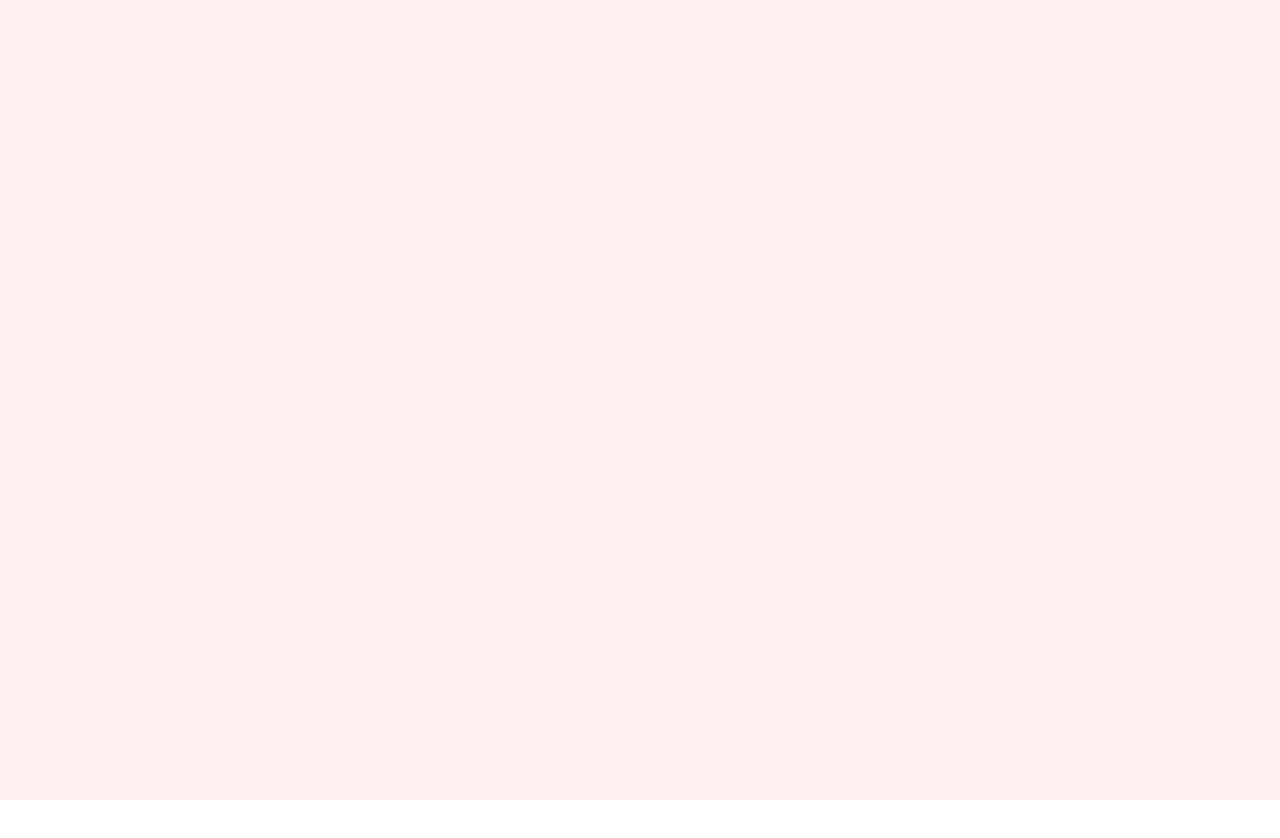
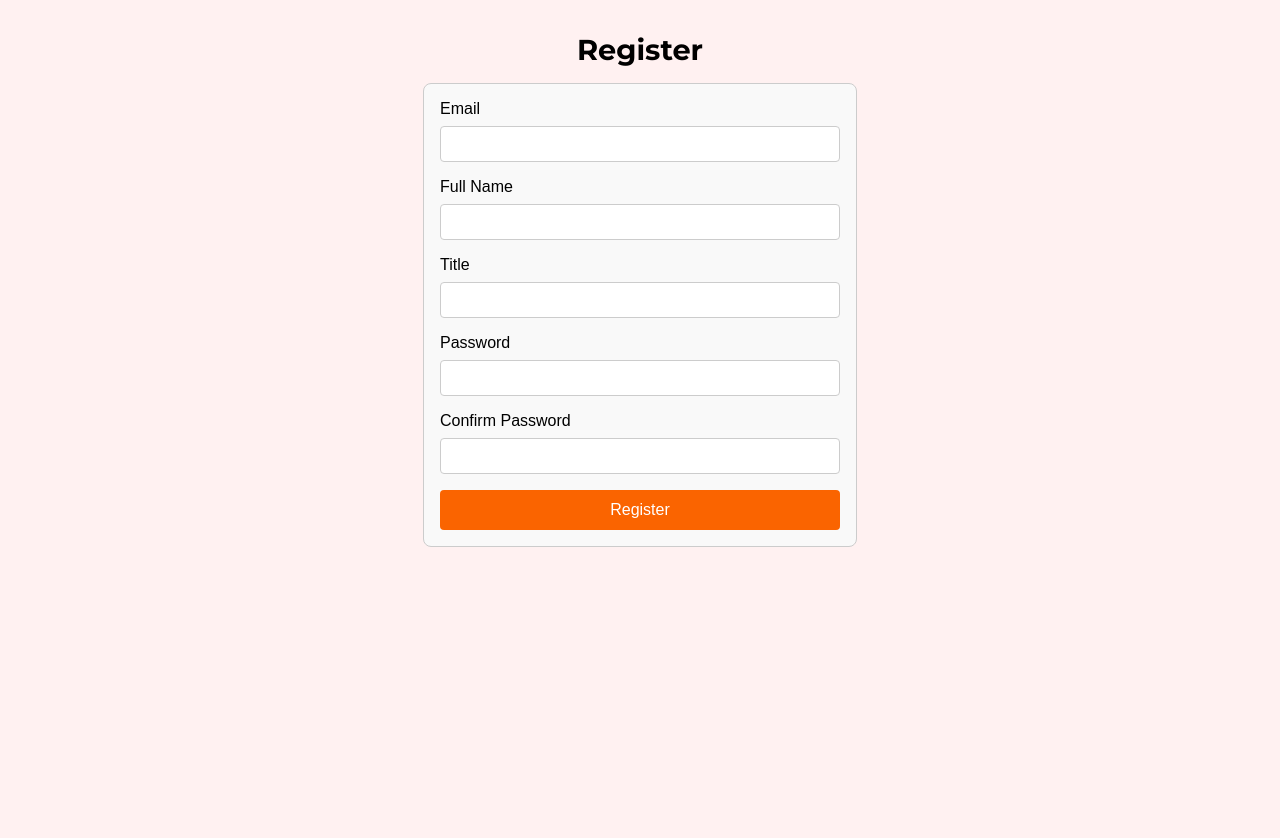
Before and after one commit to nandiiniip/task-frontend, a React (Create React App) app: page /signup in a window 1280 px wide. Before the commit this address had no page. Shown: the top 838 px of the page. Before the commit the page ends 800 px from the top, so only its background shows below. Built offline with nearby package versions, Linux system fonts and the light colour scheme.

Commit message:
register page done

```diff
--- a/package.json
+++ b/package.json
@@ -10,6 +10,7 @@
     "cra-template": "1.2.0",
     "react": "^19.0.0",
     "react-dom": "^19.0.0",
+    "react-hook-form": "^7.54.2",
     "react-router-dom": "^7.1.3",
     "react-scripts": "5.0.1",
     "web-vitals": "^4.2.4"
--- a/src/App.js
+++ b/src/App.js
@@ -1,6 +1,6 @@
 import React from "react";
 import "./App.css";
-import { HomePage } from "./pages";
+import { HomePage, RegisterPage } from "./pages";
 import { Route, Routes } from "react-router-dom";
 
 function App() {
@@ -8,6 +8,7 @@ function App() {
     <div className="App">
       <Routes>
         <Route path="/" element={<HomePage />} />
+        <Route path="/signup" element={<RegisterPage />} />
       </Routes>
     </div>
   );
--- /dev/null
+++ b/src/pages/RegisterPage/RegisterPage.css
@@ -0,0 +1,66 @@
+.register__container {
+  font-family: Arial, sans-serif;
+  padding: 2rem;
+  display: flex;
+  flex-direction: column;
+  align-items: center;
+  background-color: #fff1f1;
+  min-height: 100vh;
+}
+
+.register__title {
+  font-size: 1.8rem;
+  text-align: center;
+  margin-bottom: 1rem;
+  font-family: var(--secondary-font);
+}
+
+.register__form {
+  display: flex;
+  flex-direction: column;
+  gap: 1rem;
+  max-width: 400px;
+  width: 100%;
+  padding: 1rem;
+  border: 1px solid #ccc;
+  border-radius: 8px;
+  background-color: #f9f9f9;
+}
+
+.form__group {
+  display: flex;
+  flex-direction: column;
+}
+
+.form__input {
+  padding: 0.5rem;
+  margin-top: 0.5rem;
+  border: 1px solid #ccc;
+  border-radius: 4px;
+  font-size: 1rem;
+}
+
+.form__input--error {
+  border-color: red;
+}
+
+.form__error {
+  color: red;
+  font-size: 0.85rem;
+  margin-top: 0.5rem;
+}
+
+.form__button {
+  padding: 0.7rem;
+  background-color: #fa6400;
+  color: white;
+  border: none;
+  border-radius: 4px;
+  font-size: 1rem;
+  cursor: pointer;
+  transition: background-color 0.3s ease;
+}
+
+.form__button:hover {
+  background-color: #b44b04;
+}
--- /dev/null
+++ b/src/pages/RegisterPage/RegisterPage.jsx
@@ -0,0 +1,112 @@
+import React from "react";
+import { useForm } from "react-hook-form";
+import "./RegisterPage.css";
+
+const RegisterPage = () => {
+  const {
+    register,
+    handleSubmit,
+    watch,
+    reset,
+    formState: { errors },
+  } = useForm();
+
+  const password = watch("password", "");
+
+  const onSubmit = (data) => {
+    console.log("Form Data:", data);
+    alert("Registration Successful!");
+    reset();
+  };
+
+  return (
+    <div className="register__container">
+      <h2 className="register__title">Register</h2>
+      <form className="register__form" onSubmit={handleSubmit(onSubmit)}>
+        <div className="form__group">
+          <label>Email</label>
+          <input
+            type="email"
+            {...register("email", {
+              required: "Email is required",
+              pattern: {
+                value: /^[^\s@]+@[^\s@]+\.[^\s@]+$/,
+                message: "Enter a valid email",
+              },
+            })}
+            className={`form__input ${errors.email ? "form__input--error" : ""}`}
+          />
+          {errors.email && (
+            <p className="form__error">{errors.email.message}</p>
+          )}
+        </div>
+
+        <div className="form__group">
+          <label>Full Name</label>
+          <input
+            type="text"
+            {...register("fullName", { required: "Full Name is required" })}
+            className={`form__input ${errors.fullName ? "form__input--error" : ""}`}
+          />
+          {errors.fullName && (
+            <p className="form__error">{errors.fullName.message}</p>
+          )}
+        </div>
+
+        <div className="form__group">
+          <label>Title</label>
+          <input
+            type="text"
+            {...register("title", { required: "Title is required" })}
+            className={`form__input ${errors.title ? "form__input--error" : ""}`}
+          />
+          {errors.title && (
+            <p className="form__error">{errors.title.message}</p>
+          )}
+        </div>
+
+        <div className="form__group">
+          <label>Password</label>
+          <input
+            type="password"
+            {...register("password", {
+              required: "Password is required",
+              minLength: {
+                value: 8,
+                message: "Password must be at least 8 characters",
+              },
+            })}
+            className={`form__input ${errors.password ? "form__input--error" : ""}`}
+          />
+          {errors.password && (
+            <p className="form__error">{errors.password.message}</p>
+          )}
+        </div>
+
+        <div className="form__group">
+          <label>Confirm Password</label>
+          <input
+            type="password"
+            {...register("confirmPassword", {
+              required: "Confirm Password is required",
+              validate: (value) =>
+                value === password || "Passwords do not match",
+            })}
+            className={`form__input ${
+              errors.confirmPassword ? "form__input--error" : ""
+            }`}
+          />
+          {errors.confirmPassword && (
+            <p className="form__error">{errors.confirmPassword.message}</p>
+          )}
+        </div>
+
+        <button type="submit" className="form__button">
+          Register
+        </button>
+      </form>
+    </div>
+  );
+};
+
+export default RegisterPage;
--- a/src/pages/index.js
+++ b/src/pages/index.js
@@ -1 +1,2 @@
 export { default as HomePage } from "./HomePage/HomePage.jsx";
+export { default as RegisterPage } from "./RegisterPage/RegisterPage.jsx";
```
Also changed, not shown: 1 other file (tests, documents, lock files or other folders).
